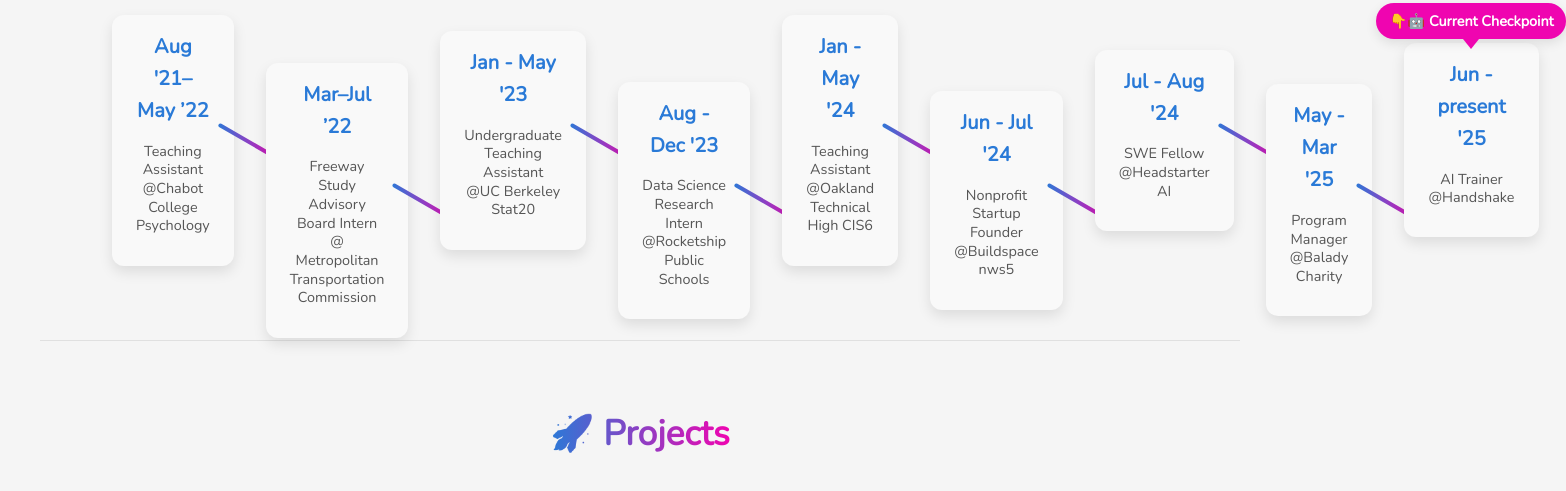
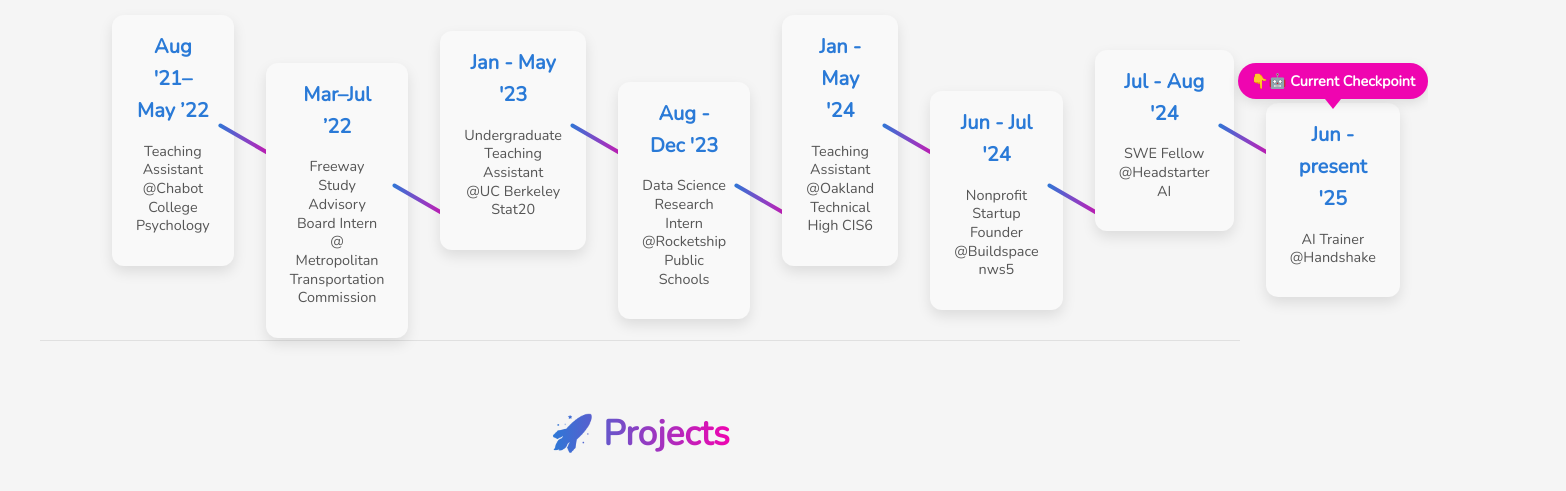
Before and after one commit to SFAbuodeh/my-website-portfolio, a plain HTML site: page index.html in a window 1280 px wide. Shown: the part 703-1194 px from the top of the page, 1566 px wide, since content can reach past the window. Drawn offline with nearby package versions, Linux system fonts and the light colour scheme.

Commit message:
Add files via upload

```diff
--- a/index.html
+++ b/index.html
@@ -182,13 +182,6 @@
       <div class="connector"></div>
     </div>
 
-    <div class="timeline-card">
-      <div class="content">
-        <h3>May - Mar '25</h3>
-        <p>Program Manager <br> @Balady Charity</p>
-      </div>
-      <div class="connector"></div>
-    </div>
 
      <div class="timeline-card">
       <div class="content">
```
